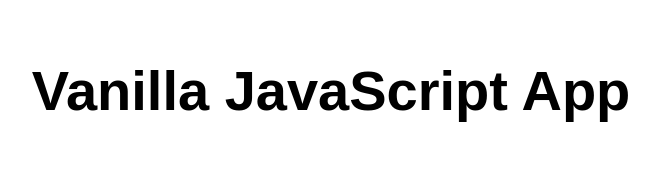
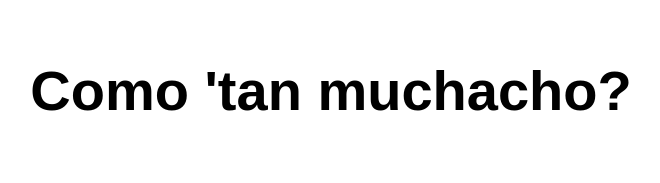
Before and after one commit to caceres90/PaginaEstatica, a website: page src/index.html in a window 1280 px wide. Shown: the whole page, without its empty margins (309-969 px from the left). Drawn offline with Linux system fonts and the light colour scheme.

Commit message:
Se creo la pagina

```diff
--- a/src/index.html
+++ b/src/index.html
@@ -5,12 +5,12 @@
   <meta charset="UTF-8">
   <meta name="viewport" content="width=device-width, initial-scale=1.0">
   <link rel="stylesheet" href="styles.css">
-  <title>Vanilla JavaScript App</title>
+  <title>Jhon Alexander Caceres Martinez</title>
 </head>
 
 <body>
   <main>
-    <h1>Vanilla JavaScript App</h1>
+    <h1>Como 'tan muchacho?</h1>
   </main>
 </body>
 
```
